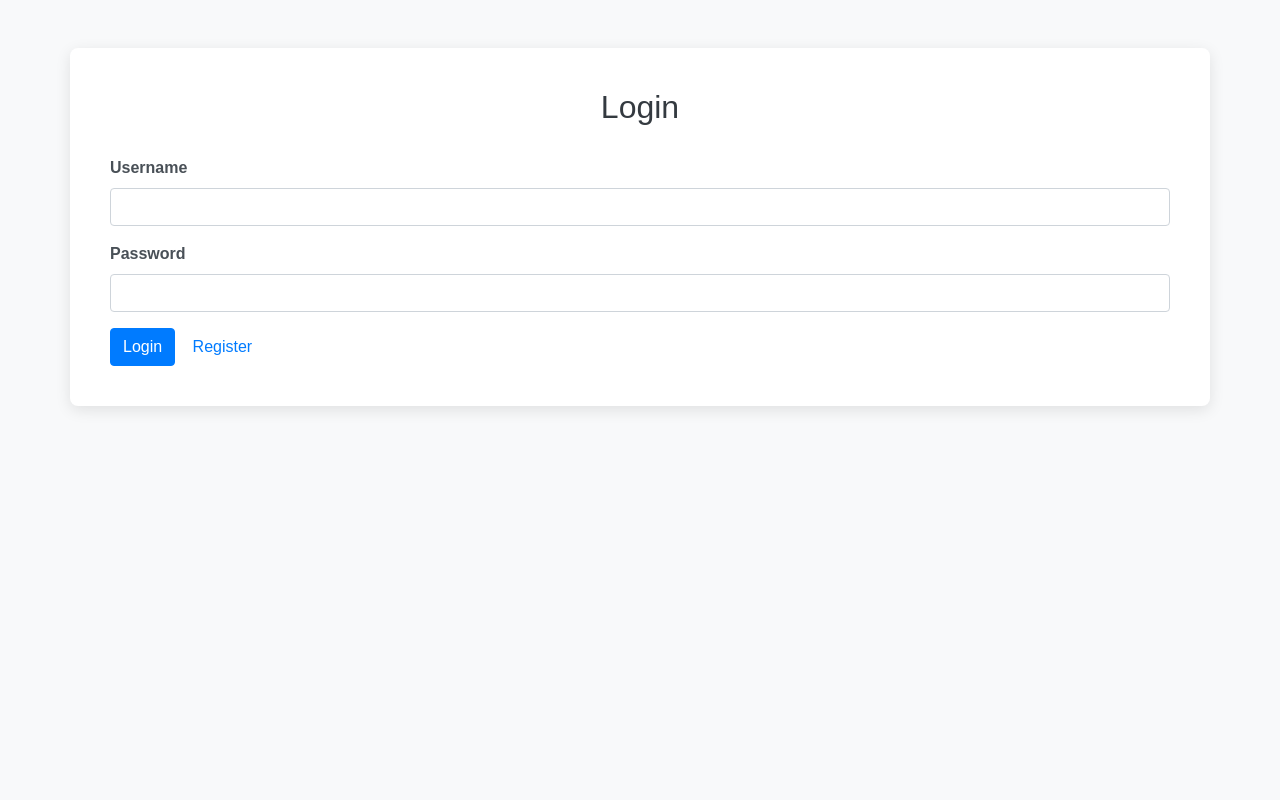
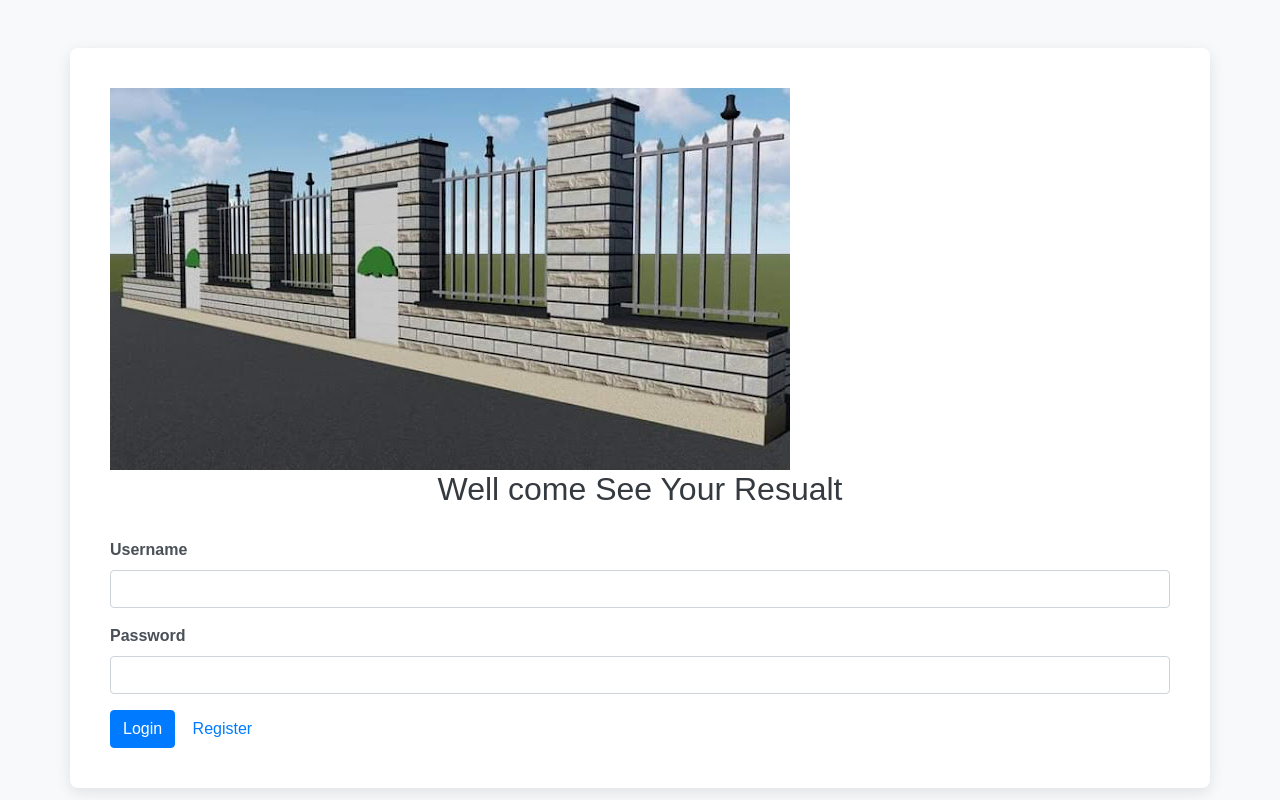
Before and after one commit to sabonawebsite-com/student-point, a Flask app: page / in a window 1280 px wide. Run offline with Flask 3, Linux system fonts and the light colour scheme; some libraries are stand-ins or nearby versions.

Commit message:
Initial commit

```diff
--- a/templates/login.html
+++ b/templates/login.html
@@ -13,6 +13,7 @@
     }
 
     .container {
+     background-repeat: no-repeat;
         background-color: white; /* White background for the container */
         border-radius: 8px; /* Rounded corners */
         box-shadow: 0 4px 15px rgba(0, 0, 0, 0.1); /* Subtle shadow for depth */
@@ -48,7 +49,8 @@
 </style>
 <body>
     <div class="container mt-5">
-        <h2>Login</h2>
+        <img src="/static/bru_wall.png" alt="">
+        <h2>Well come See Your Resualt</h2>
         {% with messages = get_flashed_messages() %}
             {% if messages %}
                 <div class="alert alert-danger">
```
Also changed, not shown: static/bru-de.png (added), static/bru_log.png (added), static/bru_wall.png (added).
